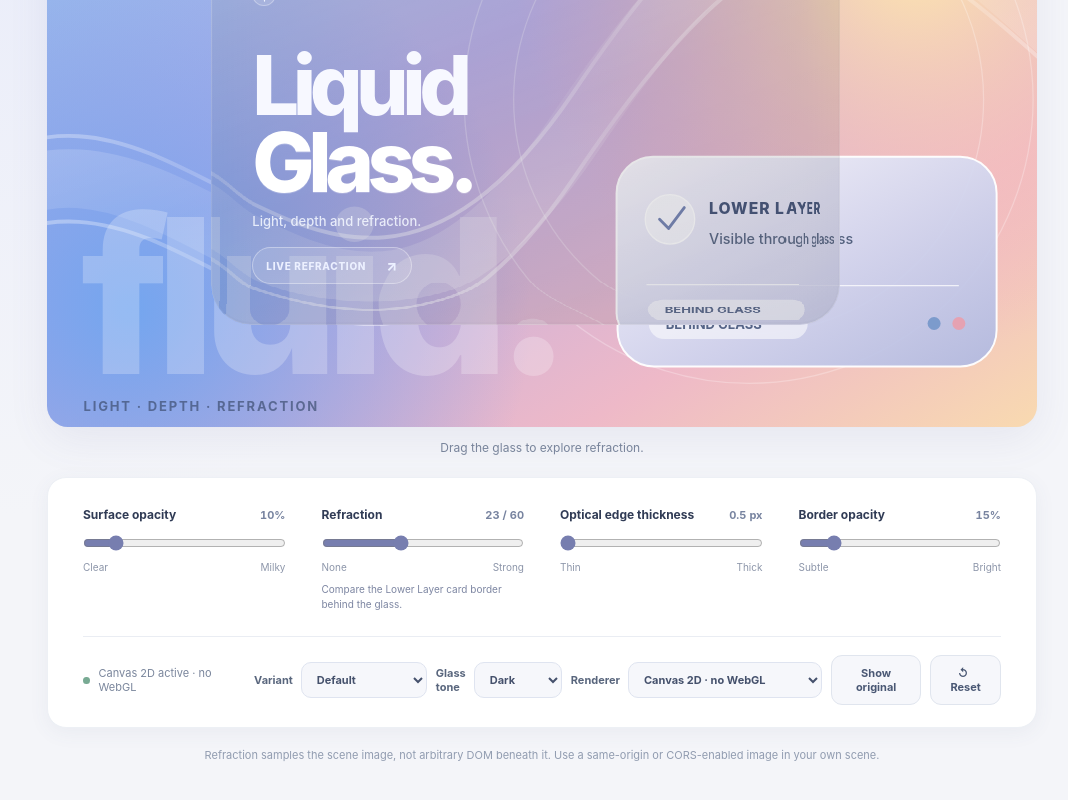
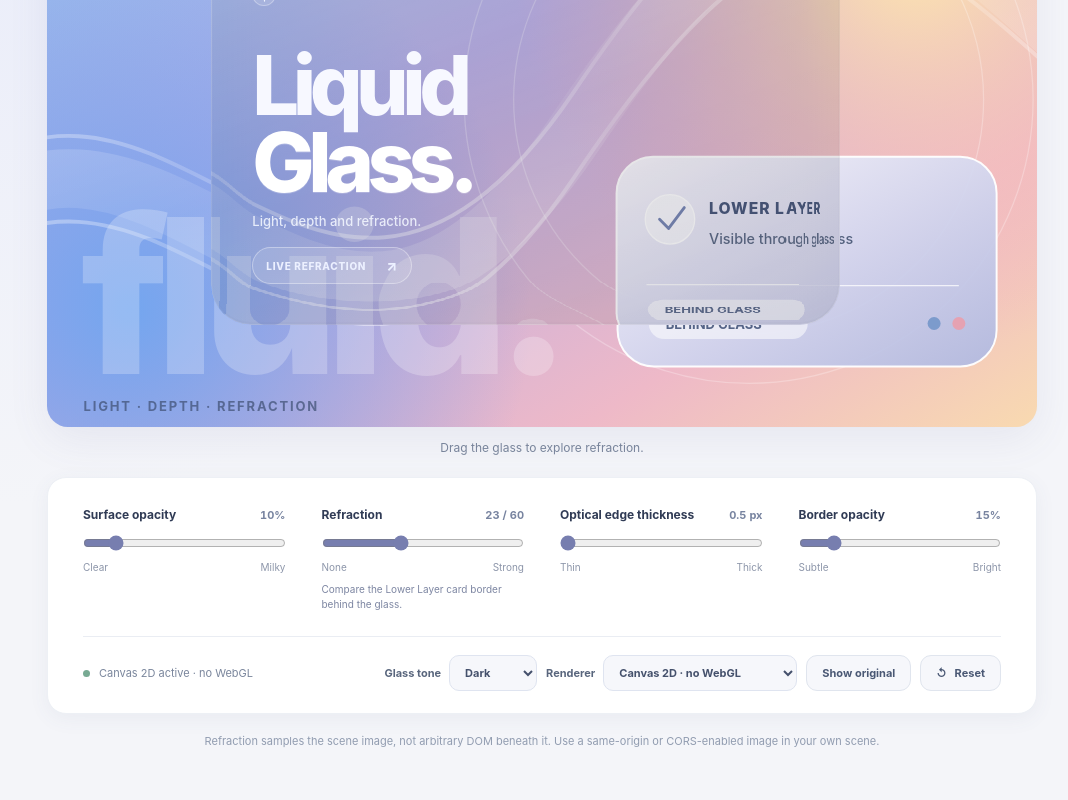
Before and after one commit to chenghsj/luma-glass, a React (Vite) app: page / in a window 1280 px wide. Shown: the part 466-1266 px from the top of the page, without its empty margins (98-1166 px from the left). Built offline with nearby package versions, Linux system fonts and the light colour scheme.

Commit message:
feat: support consumer-owned variants with Tailwind-ready glass classes

```diff
--- a/src/demo/App.tsx
+++ b/src/demo/App.tsx
@@ -1,6 +1,6 @@
 import { useEffect, useRef, useState, type PointerEvent as ReactPointerEvent } from "react";
-import { GlassProvider, GlassScene, LiquidGlass, glassVariantPresets } from "../index";
-import type { ActiveRenderer, GlassVariant, RefractionMode } from "../index";
+import { GlassProvider, GlassScene, LiquidGlass } from "../index";
+import type { ActiveRenderer, RefractionMode } from "../index";
 
 function OpticalStar() {
   return (
@@ -19,7 +19,6 @@ function OpticalStar() {
 }
 
 export function App() {
-  const [variant, setVariant] = useState<GlassVariant>("default");
   const [opacity, setOpacity] = useState(0.1);
   const [borderOpacity, setBorderOpacity] = useState(0.15);
   const [tone, setTone] = useState<"light" | "dark">("dark");
@@ -133,7 +132,6 @@ export function App() {
         </div>
 
         <GlassProvider defaults={{
-          variant,
           opacity,
           borderOpacity,
           tone,
@@ -216,26 +214,6 @@ export function App() {
           <div className="controls-bottom">
             <span className="status"><i /> {showOriginal ? "Original background · refraction paused" : activeRenderer === "canvas" ? "Canvas 2D active · no WebGL" : activeRenderer === "webgl" ? "WebGL active" : "Image refraction unavailable"}</span>
             <div className="control-actions">
-              <label className="render-picker variant-picker" htmlFor="glass-variant">
-                Variant
-                <select
-                  id="glass-variant"
-                  value={variant}
-                  onChange={(event) => {
-                    const next = event.target.value as GlassVariant;
-                    const preset = glassVariantPresets[next];
-                    setVariant(next);
-                    setOpacity(preset.opacity);
-                    setBorderOpacity(preset.borderOpacity);
-                    setRefraction(preset.refraction);
-                    setShowOriginal(false);
-                  }}
-                >
-                  <option value="default">Default</option>
-                  <option value="subtle">Subtle</option>
-                  <option value="pronounced">Pronounced</option>
-                </select>
-              </label>
               <label className="render-picker tone-picker" htmlFor="glass-tone">
                 Glass tone
                 <select id="glass-tone" value={tone} onChange={(event) => setTone(event.target.value as "light" | "dark")}>
@@ -255,7 +233,6 @@ export function App() {
                 {showOriginal ? "Show refraction" : "Show original"}
               </button>
               <button type="button" onClick={() => {
-                setVariant("default");
                 setOpacity(0.1);
                 setBorderOpacity(0.15);
                 setTone("dark");
--- a/src/demo/demo.css
+++ b/src/demo/demo.css
@@ -79,7 +79,6 @@ button,input{font:inherit}
 }
 
 .render-picker{display:inline-flex;align-items:center;gap:8px;font-size:11px;color:#59667d;font-weight:750}
-.variant-picker select{min-width:115px}
 .render-picker select{max-width:205px;padding:9px 27px 9px 11px;border:1px solid #dfe4f0;background:#f6f7fb;border-radius:10px;color:#45516c;font:inherit;cursor:pointer}
 @media(max-width:780px){.controls-bottom{flex-wrap:wrap}.control-actions{flex-wrap:wrap;justify-content:flex-end;width:100%}.render-picker{margin-right:auto}}
-@media(max-width:420px){.render-picker{width:100%;justify-content:space-between}.render-picker select{max-width:70%}.variant-picker select{min-width:0}}
+@media(max-width:420px){.render-picker{width:100%;justify-content:space-between}.render-picker select{max-width:70%}}
--- a/src/index.ts
+++ b/src/index.ts
@@ -1,8 +1,7 @@
 import "./lib/styles.css";
 
 export { GlassScene } from "./lib/GlassScene";
-export { GlassProvider, glassVariantPresets } from "./lib/GlassProvider";
-export type { GlassVariant } from "./lib/GlassProvider";
+export { GlassProvider } from "./lib/GlassProvider";
 export type { GlassDefaults, GlassProviderProps } from "./lib/GlassProvider";
 export { LiquidGlass } from "./lib/LiquidGlass";
 export type { GlassSceneProps } from "./lib/GlassScene";
--- a/src/lib/GlassProvider.tsx
+++ b/src/lib/GlassProvider.tsx
@@ -6,19 +6,10 @@ import {
 } from "react";
 import type { LiquidGlassProps } from "./LiquidGlass";
 
-/** Presets affect only optical appearance; shape, tint and renderer stay independent. */
-export const glassVariantPresets = {
-  default: { opacity: 0.1, borderOpacity: 0.15, refraction: 23 },
-  subtle: { opacity: 0.06, borderOpacity: 0.08, refraction: 12 },
-  pronounced: { opacity: 0.16, borderOpacity: 0.25, refraction: 38 },
-} as const;
-
-export type GlassVariant = keyof typeof glassVariantPresets;
-
 /** Appearance defaults inherited by all LiquidGlass components in this subtree. */
 export type GlassDefaults = Pick<
   LiquidGlassProps,
-  "variant" | "opacity" | "borderOpacity" | "tone" | "refraction" | "thickness" | "radius" | "renderMode"
+  "opacity" | "borderOpacity" | "tone" | "refraction" | "thickness" | "radius" | "renderMode"
 >;
 
 export interface GlassProviderProps {
@@ -28,9 +19,10 @@ export interface GlassProviderProps {
 }
 
 const builtInDefaults: Required<GlassDefaults> = {
-  variant: "default",
-  ...glassVariantPresets.default,
+  opacity: 0.1,
+  borderOpacity: 0.15,
   tone: "light",
+  refraction: 23,
   thickness: 0.5,
   radius: 28,
   renderMode: "auto",
@@ -41,23 +33,18 @@ const GlassDefaultsContext = createContext<Required<GlassDefaults>>(builtInDefau
 /** Merge defaults by field, so nested providers preserve unspecified values. */
 export function GlassProvider({ defaults = {}, children }: GlassProviderProps) {
   const parent = useContext(GlassDefaultsContext);
-  const { variant, opacity, borderOpacity, tone, refraction, thickness, radius, renderMode } = defaults;
+  const { opacity, borderOpacity, tone, refraction, thickness, radius, renderMode } = defaults;
   const value = useMemo<Required<GlassDefaults>>(
-    () => {
-      // A nested variant replaces only the optical preset values.
-      const preset = variant === undefined ? parent : glassVariantPresets[variant];
-      return {
-        variant: variant ?? parent.variant,
-        opacity: opacity ?? preset.opacity,
-        borderOpacity: borderOpacity ?? preset.borderOpacity,
-        tone: tone ?? parent.tone,
-        refraction: refraction ?? preset.refraction,
+    () => ({
+      opacity: opacity ?? parent.opacity,
+      borderOpacity: borderOpacity ?? parent.borderOpacity,
+      tone: tone ?? parent.tone,
+      refraction: refraction ?? parent.refraction,
       thickness: thickness ?? parent.thickness,
       radius: radius ?? parent.radius,
-        renderMode: renderMode ?? parent.renderMode,
-      };
-    },
-    [parent, variant, opacity, borderOpacity, tone, refraction, thickness, radius, renderMode],
+      renderMode: renderMode ?? parent.renderMode,
+    }),
+    [parent, opacity, borderOpacity, tone, refraction, thickness, radius, renderMode],
   );
   return (
     <GlassDefaultsContext.Provider value={value}>
--- a/src/lib/LiquidGlass.tsx
+++ b/src/lib/LiquidGlass.tsx
@@ -8,7 +8,7 @@ import {
   type HTMLAttributes,
 } from "react";
 import { GlassSceneContext } from "./GlassScene";
-import { glassVariantPresets, useGlassDefaults, type GlassVariant } from "./GlassProvider";
+import { useGlassDefaults } from "./GlassProvider";
 import { clamp } from "./optics";
 import { createCanvasRefractionRenderer } from "./canvas";
 import {
@@ -20,8 +20,6 @@ export type RefractionMode = "auto" | "canvas" | "webgl";
 export type ActiveRenderer = "none" | "canvas" | "webgl";
 
 export interface LiquidGlassProps extends HTMLAttributes<HTMLDivElement> {
-  /** Optical preset. Individual props always override its values. Default: default. */
-  variant?: GlassVariant;
   /** canvas never creates a WebGL context; auto prefers WebGL, then Canvas 2D. */
   renderMode?: RefractionMode;
   /** Reports the actual renderer, including any fallback. */
@@ -43,7 +41,6 @@ export interface LiquidGlassProps extends HTMLAttributes<HTMLDivElement> {
 export const LiquidGlass = forwardRef<HTMLDivElement, LiquidGlassProps>(
   function LiquidGlass(
     {
-      variant: variantProp,
       opacity: opacityProp,
       borderOpacity: borderOpacityProp,
       tone: toneProp,
@@ -61,13 +58,12 @@ export const LiquidGlass = forwardRef<HTMLDivElement, LiquidGlassProps>(
   ) {
     const scene = useContext(GlassSceneContext);
     const defaults = useGlassDefaults();
-    // Component props > component variant > inherited provider defaults.
-    const variant = variantProp ?? defaults.variant;
-    const preset = variantProp === undefined ? defaults : glassVariantPresets[variantProp];
-    const opacity = opacityProp ?? preset.opacity;
-    const borderOpacity = borderOpacityProp ?? preset.borderOpacity;
+    // Individual props win over provider defaults; classes can customize
+    // active CSS variables when their corresponding prop was not provided.
+    const opacity = opacityProp ?? defaults.opacity;
+    const borderOpacity = borderOpacityProp ?? defaults.borderOpacity;
     const tone = toneProp ?? defaults.tone;
-    const refraction = refractionProp ?? preset.refraction;
+    const refraction = refractionProp ?? defaults.refraction;
     const thickness = thicknessProp ?? defaults.thickness;
     const radius = radiusProp ?? defaults.radius;
     const renderMode = renderModeProp ?? defaults.renderMode;
@@ -137,12 +133,13 @@ export const LiquidGlass = forwardRef<HTMLDivElement, LiquidGlassProps>(
         const values = opticalValues.current;
         const computed = window.getComputedStyle(root);
         // Match optical sampling to CSS custom properties set via className.
+        const cssRefraction = Number.parseFloat(computed.getPropertyValue("--luma-refraction"));
         const cssThickness = Number.parseFloat(computed.getPropertyValue("--luma-thickness"));
         const cssRadius = Number.parseFloat(computed.getPropertyValue("--luma-radius"));
         const frame = {
           scene: sceneRoot.getBoundingClientRect(),
           glass: root.getBoundingClientRect(),
-          strength: clamp(values.refraction, 0, 60),
+          strength: clamp(Number.isFinite(cssRefraction) ? cssRefraction : values.refraction, 0, 60),
           thickness: clamp(Number.isFinite(cssThickness) ? cssThickness : values.thickness, 0.5, 6),
           radius: Math.max(0, Number.isFinite(cssRadius) ? cssRadius : values.radius),
         };
@@ -208,10 +205,12 @@ export const LiquidGlass = forwardRef<HTMLDivElement, LiquidGlassProps>(
     const variables = {
       "--luma-opacity-base": clamp(opacity, 0, 1),
       "--luma-border-opacity-base": clamp(borderOpacity, 0, 1),
+      "--luma-refraction-base": clamp(refraction, 0, 60),
       "--luma-thickness-base": clamp(thickness, 0.5, 6) + "px",
       "--luma-radius-base": Math.max(0, radius) + "px",
       ...(opacityProp !== undefined ? { "--luma-opacity": clamp(opacity, 0, 1) } : {}),
       ...(borderOpacityProp !== undefined ? { "--luma-border-opacity": clamp(borderOpacity, 0, 1) } : {}),
+      ...(refractionProp !== undefined ? { "--luma-refraction": clamp(refraction, 0, 60) } : {}),
       ...(thicknessProp !== undefined ? { "--luma-thickness": clamp(thickness, 0.5, 6) + "px" } : {}),
       ...(radiusProp !== undefined ? { "--luma-radius": Math.max(0, radius) + "px" } : {}),
     } as CSSProperties;
@@ -221,7 +220,6 @@ export const LiquidGlass = forwardRef<HTMLDivElement, LiquidGlassProps>(
         {...rest}
         ref={setRootRef}
         data-tone={tone}
-        data-variant={variant}
         className={["luma-glass", className].filter(Boolean).join(" ")}
         style={{ ...variables, ...style }}
       >
```
Also changed, not shown: src/lib/styles.css, 5 other files (tests, documents, lock files or other folders).
